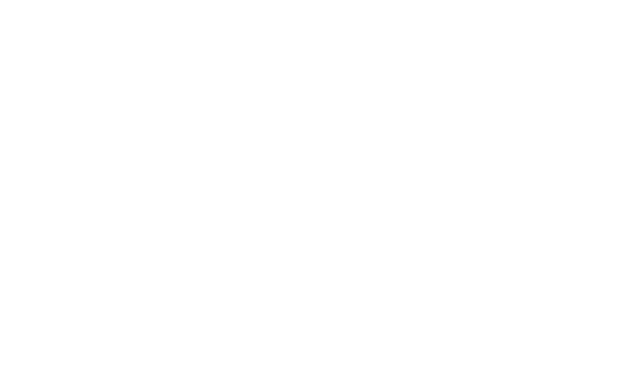
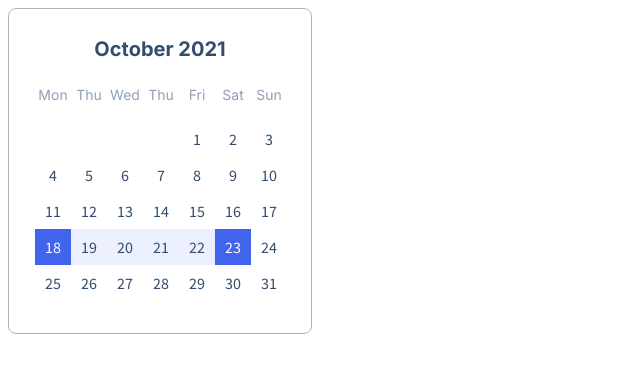
Before and after one commit to js-tasks-ru/htmlcss-20220414_phpwork, a website: page 05-lection3/03-calendar/index.html in a window 1280 px wide. Shown: the whole page, without its empty margins (0-640 px from the left). Drawn offline with Linux system fonts and the light colour scheme.

Commit message:
solution for lection 3 task 3 (calendar)

```diff
--- a/05-lection3/03-calendar/calendar.css
+++ b/05-lection3/03-calendar/calendar.css
@@ -0,0 +1,53 @@
+.calendar {
+    width: 304px;
+}
+
+.calendar__container {
+    border: 1px solid var(--grey-3);
+    border-radius: 8px;
+
+    box-sizing: border-box;
+    padding: 26px;
+}
+
+.calendar__month {
+    text-align: center;
+    font: 600 20px/24px 'Inter', sans-serif;
+    color: var(--grey-6);
+
+    padding: 2px 0 24px;
+}
+
+.calendar__grid {
+    display: grid;
+    grid-template-columns: repeat(7, 36px);
+    grid-auto-rows: 36px;
+
+    padding-bottom: 6px;
+}
+
+.calendar__cell {
+    font: 400 16px/20px 'Source Sans Pro', sans-serif;
+    color: var(--grey-6);
+
+    display:flex;
+    justify-content: center;
+    align-items: center;
+}
+
+.calendar__cell_weekday {
+    font: 400 14px/20px 'Inter', sans-serif;
+    color: var(--grey-7);
+
+    align-self: start;
+    padding-top: 0;
+}
+
+.calendar__cell_start-select, .calendar__cell_end-select {
+    background-color: var(--light-blue);
+    color: var(--white);
+}
+
+.calendar__cell_select {
+    background-color: var(--calendar-select);
+}
--- a/05-lection3/03-calendar/index.html
+++ b/05-lection3/03-calendar/index.html
@@ -8,5 +8,59 @@
     </head>
     <body>
 
+        <div class="calendar">
+            <div class="calendar__container">
+                <div class="calendar__month">October 2021</div>
+                <div class="calendar__grid">
+                    <div class="calendar__cell calendar__cell_weekday">Mon</div>
+                    <div class="calendar__cell calendar__cell_weekday">Thu</div>
+                    <div class="calendar__cell calendar__cell_weekday">Wed</div>
+                    <div class="calendar__cell calendar__cell_weekday">Thu</div>
+                    <div class="calendar__cell calendar__cell_weekday">Fri</div>
+                    <div class="calendar__cell calendar__cell_weekday">Sat</div>
+                    <div class="calendar__cell calendar__cell_weekday">Sun</div>
+
+                    <div class="calendar__cell calendar__cell_day-empty"></div>
+                    <div class="calendar__cell calendar__cell_day-empty"></div>
+                    <div class="calendar__cell calendar__cell_day-empty"></div>
+                    <div class="calendar__cell calendar__cell_day-empty"></div>
+                    <div class="calendar__cell calendar__cell_day">1</div>
+                    <div class="calendar__cell calendar__cell_day">2</div>
+                    <div class="calendar__cell calendar__cell_day">3</div>
+
+                    <div class="calendar__cell calendar__cell_day">4</div>
+                    <div class="calendar__cell calendar__cell_day">5</div>
+                    <div class="calendar__cell calendar__cell_day">6</div>
+                    <div class="calendar__cell calendar__cell_day">7</div>
+                    <div class="calendar__cell calendar__cell_day">8</div>
+                    <div class="calendar__cell calendar__cell_day">9</div>
+                    <div class="calendar__cell calendar__cell_day">10</div>
+
+                    <div class="calendar__cell calendar__cell_day">11</div>
+                    <div class="calendar__cell calendar__cell_day">12</div>
+                    <div class="calendar__cell calendar__cell_day">13</div>
+                    <div class="calendar__cell calendar__cell_day">14</div>
+                    <div class="calendar__cell calendar__cell_day">15</div>
+                    <div class="calendar__cell calendar__cell_day">16</div>
+                    <div class="calendar__cell calendar__cell_day">17</div>
+
+                    <div class="calendar__cell calendar__cell_day calendar__cell_start-select">18</div>
+                    <div class="calendar__cell calendar__cell_day calendar__cell_select">19</div>
+                    <div class="calendar__cell calendar__cell_day calendar__cell_select">20</div>
+                    <div class="calendar__cell calendar__cell_day calendar__cell_select">21</div>
+                    <div class="calendar__cell calendar__cell_day calendar__cell_select">22</div>
+                    <div class="calendar__cell calendar__cell_day calendar__cell_end-select">23</div>
+                    <div class="calendar__cell calendar__cell_day">24</div>
+
+                    <div class="calendar__cell calendar__cell_day">25</div>
+                    <div class="calendar__cell calendar__cell_day">26</div>
+                    <div class="calendar__cell calendar__cell_day">27</div>
+                    <div class="calendar__cell calendar__cell_day">28</div>
+                    <div class="calendar__cell calendar__cell_day">29</div>
+                    <div class="calendar__cell calendar__cell_day">30</div>
+                    <div class="calendar__cell calendar__cell_day">31</div>
+                </div>
+            </div>
+        </div>
     </body>
 </html>
--- a/assets/css/main.css
+++ b/assets/css/main.css
@@ -13,6 +13,10 @@
     --grey-3: #ACB5BD;
     --grey-4: #495057;
 
+    --grey-6: #334D6E;
+    --grey-7: #90A0B7;
+    --calendar-select: #ECEFFD;
+
     --error: var(--red);
     --success: var(--blue);
 
--- a/assets/fonts/fonts.css
+++ b/assets/fonts/fonts.css
@@ -1,2 +1,3 @@
 @import url('https://fonts.googleapis.com/css2?family=Roboto:ital,wght@0,100;0,300;0,400;0,500;0,700;0,900;1,100;1,300;1,400;1,500;1,700;1,900&display=swap');
 @import url('https://fonts.googleapis.com/css2?family=Inter:ital,wght@0,100;0,300;0,400;0,500;0,700;0,900;1,100;1,300;1,400;1,500;1,700;1,900&display=swap');
+@import url('https://fonts.googleapis.com/css2?family=Source+Sans+Pro:ital,wght@0,100;0,300;0,400;0,500;0,700;0,900;1,100;1,300;1,400;1,500;1,700;1,900&display=swap');
```
